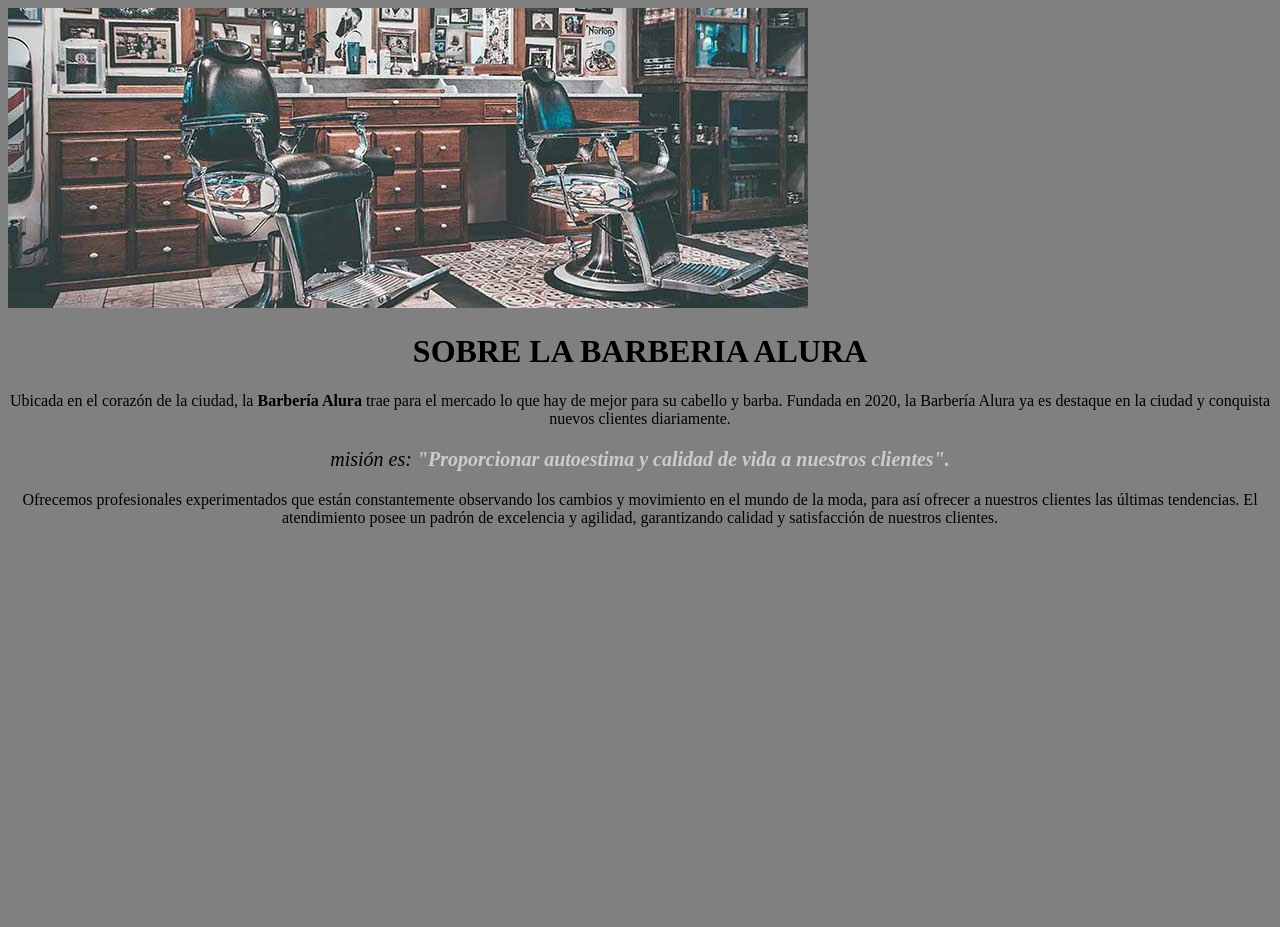
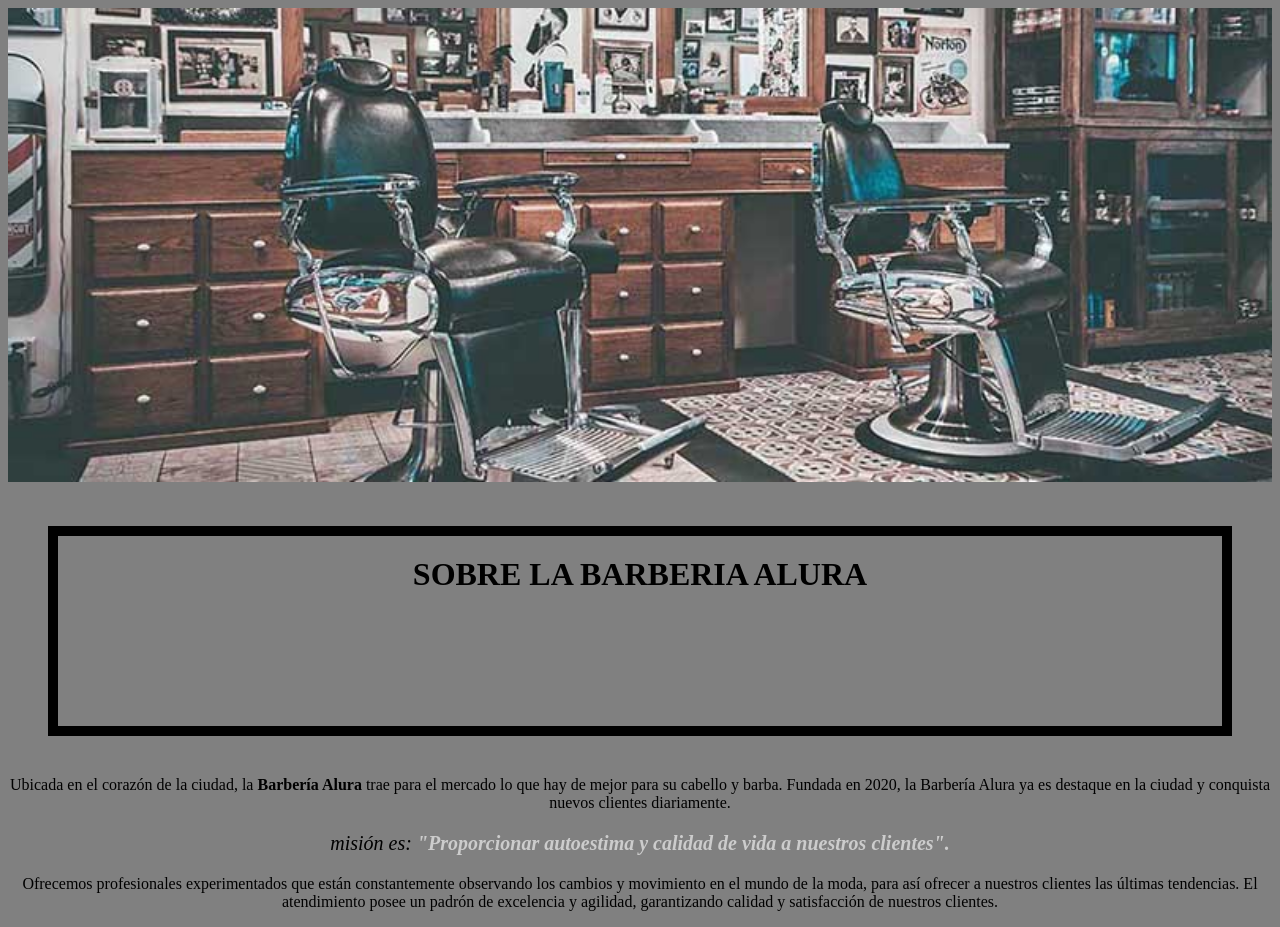
Before and after one commit to Steven6996/NewPage, a plain HTML site: page index.html in a window 1280 px wide. Before the commit the page ends 800 px from the top, so only its background shows below. Drawn offline with Linux system fonts and the light colour scheme.

Commit message:
hago cambios en los estilos

```diff
--- a/Style.css
+++ b/Style.css
@@ -2,8 +2,17 @@ body {
 background-color: grey ;
 }
 
+#barner{
+
+width: 100%;
+}
+
 h1 {
 text-align: center;
+height: 150px;
+border: 10px solid #000000;
+padding: 20px;
+margin: 40px;
 }
 
 
--- a/index.html
+++ b/index.html
@@ -11,7 +11,7 @@
         </head>
         <body>
 
-            <img src="imagenes/barner.jpeg">
+            <img id="barner" src="imagenes/barner.jpeg">
             <h1 style="text-align: center;">SOBRE LA BARBERIA ALURA</h1>
 
 
```
